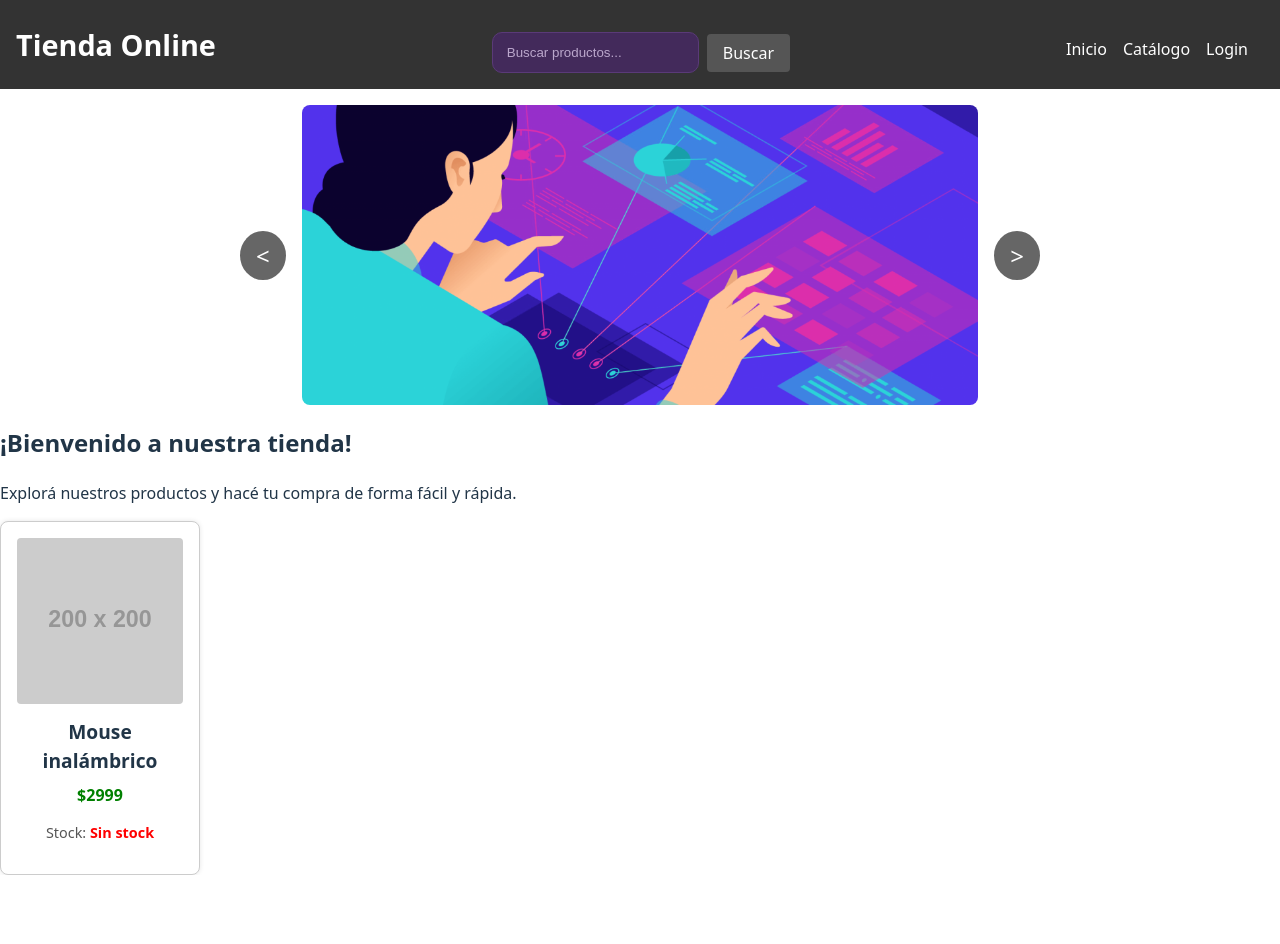
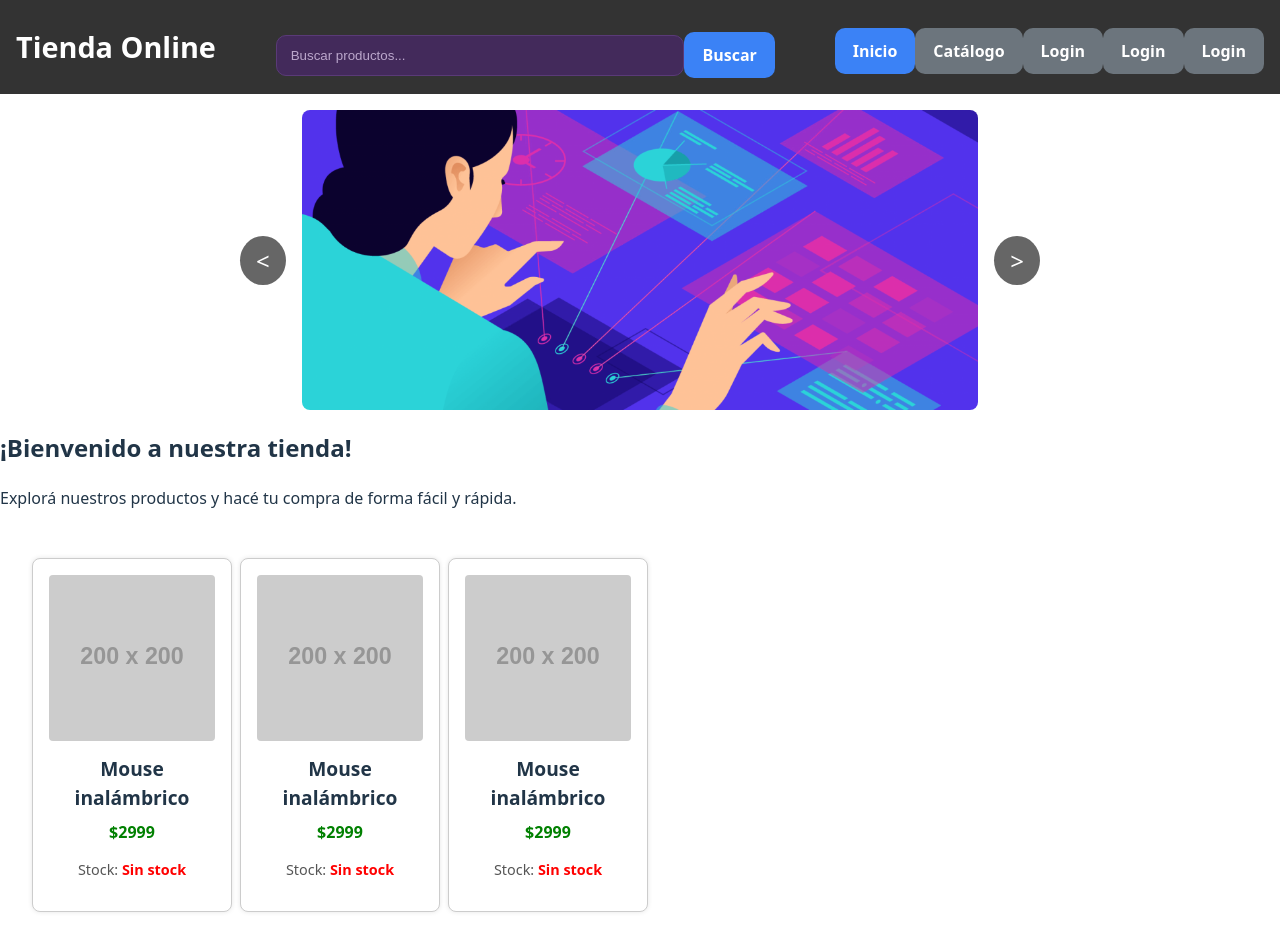
Before and after one commit to dilllon/TPO_API_2025, a React (Vite) app: page / in a window 1280 px wide. Before the commit the page ends 875 px from the top, so only its background shows below. Built offline with nearby package versions, Linux system fonts and the light colour scheme.

Commit message:
Creacion botones atomicos

```diff
--- a/src/components/atoms/Button/Button.css
+++ b/src/components/atoms/Button/Button.css
@@ -0,0 +1,33 @@
+.btn {
+  padding: 0.5rem 1rem;
+  border-radius: 6px;
+  font-size: 1rem;
+  cursor: pointer;
+  border: none;
+  transition: background-color 0.3s ease;
+}
+
+/* Variantes */
+.btn-primary {
+  background-color: #007bff;
+  color: white;
+}
+.btn-primary:hover {
+  background-color: #0056b3;
+}
+
+.btn-secondary {
+  background-color: #6c757d;
+  color: white;
+}
+.btn-secondary:hover {
+  background-color: #565e64;
+}
+
+.btn-danger {
+  background-color: #dc3545;
+  color: white;
+}
+.btn-danger:hover {
+  background-color: #a71d2a;
+}
--- a/src/components/atoms/Button/Button.jsx
+++ b/src/components/atoms/Button/Button.jsx
@@ -0,0 +1,16 @@
+import React from "react";
+import "./Button.css"; // estilos separados para mantener orden
+
+const Button = ({ label, onClick, variant = "primary", type = "button" }) => {
+  return (
+    <button
+      className={`btn btn-${variant}`}
+      type={type}
+      onClick={onClick}
+    >
+      {label}
+    </button>
+  );
+};
+
+export default Button;
--- a/src/components/organisms/Header/Header.css
+++ b/src/components/organisms/Header/Header.css
@@ -31,6 +31,7 @@
   margin-top: 1rem;
   display: flex;
   align-items: center;
+  width: 40%;
 }
 
 .input-busqueda {
--- a/src/components/organisms/Header/Header.jsx
+++ b/src/components/organisms/Header/Header.jsx
@@ -1,4 +1,5 @@
 import './Header.css';
+import Button from '@/components/atoms/Button/Button';
 
 function Header() {
   return (
@@ -11,18 +12,41 @@ function Header() {
           placeholder="Buscar productos..."
           className="input-busqueda"
         />
-        <button className="btn-buscar">Buscar</button>
+        <Button
+          label="Buscar"
+          variant="primary"
+          onClick={() => (window.location.href = "/Productos")}
+        />
       </div>
       <nav className="nav">
-        <a href="#" className="nav-link">
-          Inicio
-        </a>
-        <a href="#" className="nav-link">
-          Catálogo
-        </a>
-        <a href="#" className="nav-link">
-          Login
-        </a>
+        <Button
+          label="Inicio"
+          variant="primary"
+          onClick={() => alert("Ir a inicio")}
+        />
+        <Button
+          label="Catálogo"
+          variant="secondary"
+          onClick={() => alert("Ir al catálogo")}
+        />
+        <Button
+          label="Login"
+          variant="secondary"
+          onClick={() => (window.location.href = "/register")}
+        />
+        <Button
+          label="Login"
+          variant="secondary"
+          onClick={() => (window.location.href = "/register")}
+        />
+        <Button
+          label="Login"
+          variant="secondary"
+          onClick={() => (window.location.href = "/register")}
+        />
+
+
+
       </nav>
     </header>
   );
--- a/src/components/views/Home/Home.css
+++ b/src/components/views/Home/Home.css
@@ -0,0 +1,7 @@
+.productos-container {
+  display: flex;
+  flex-direction: row;
+  align-items: center;
+  padding: 2rem;
+  gap: 0.5rem;
+}
--- a/src/components/views/Home/Home.jsx
+++ b/src/components/views/Home/Home.jsx
@@ -2,6 +2,7 @@ import './Home.css';
 import ProductoCard from '@/components/molecules/ProductCard/ProductCard';
 import Carrousel from '@/components/organisms/Carrousel/Carrousel';
 import Header from '@/components/organisms/Header/Header';
+
 
 function Home() {
   return (
@@ -13,7 +14,7 @@ function Home() {
         <p>
           Explorá nuestros productos y hacé tu compra de forma fácil y rápida.
         </p>
-
+        <div className='productos-container'>
           <div className="productos-grid">
             <ProductoCard
               titulo="Mouse inalámbrico"
@@ -21,8 +22,25 @@ function Home() {
               imagen="https://dummyimage.com/200x200/cccccc/000000.png&text=Producto"
               stock={0}
             />
-          {/* Puedes agregar más productos aquí */}
           </div>
+          <div className="productos-grid">
+            <ProductoCard
+              titulo="Mouse inalámbrico"
+              precio={2999}
+              imagen="https://dummyimage.com/200x200/cccccc/000000.png&text=Producto"
+              stock={0}
+            />
+          </div>
+          <div className="productos-grid">
+            <ProductoCard
+              titulo="Mouse inalámbrico"
+              precio={2999}
+              imagen="https://dummyimage.com/200x200/cccccc/000000.png&text=Producto"
+              stock={0}
+            />
+          </div>
+        </div>
+
       </main>
     </>
   );
```
Lines whose indentation alone changed are shown as unchanged.
